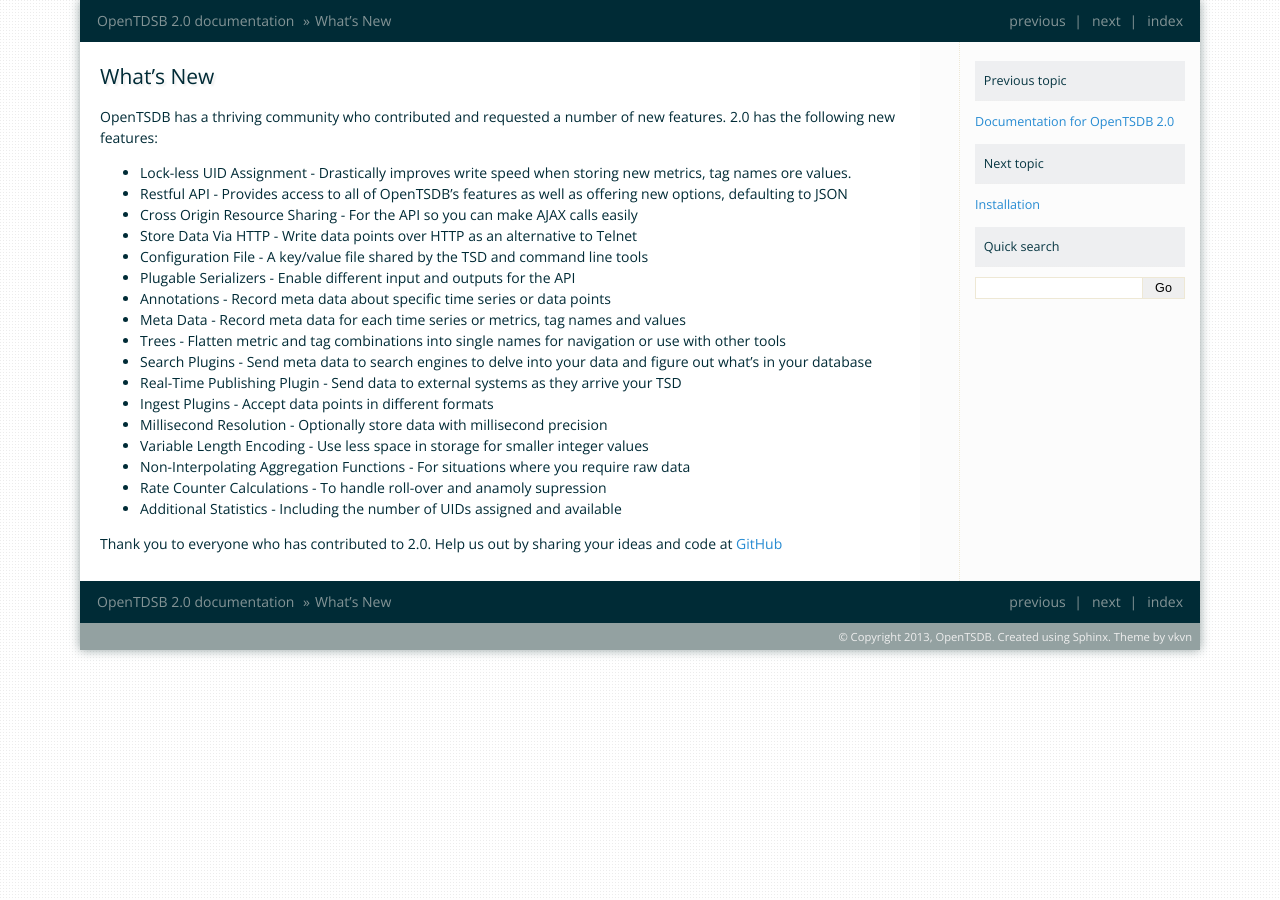
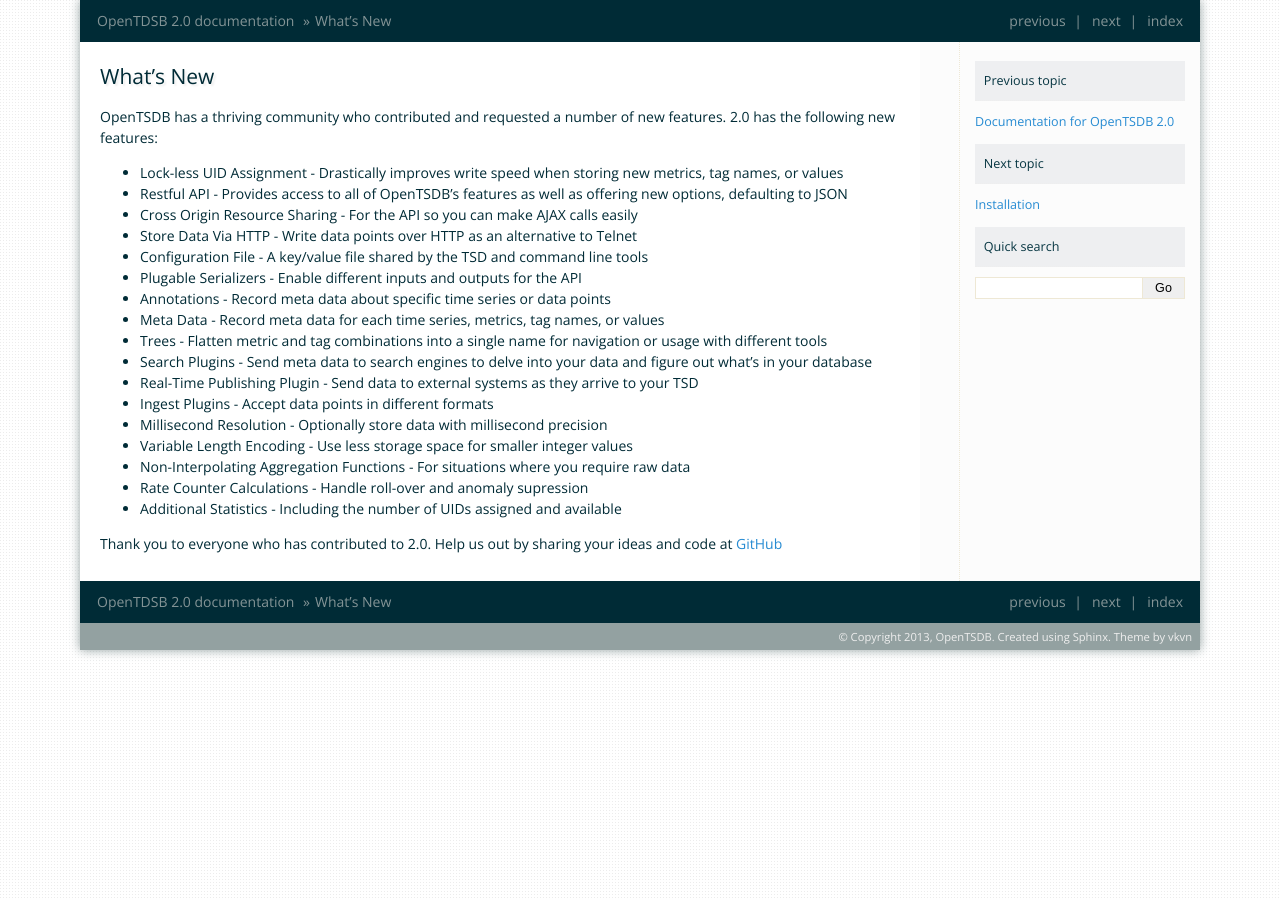
Before and after one commit to OpenTSDB/opentsdb.net, a Sphinx documentation site: the page built from docs/source/new.rst, in a window 1280 px wide. Built offline with Sphinx 7.4.7, drawn with Linux system fonts in a browser that asks for light colours.

Commit message:
Some proofing for the "What's new" doc page

```diff
--- a/docs/source/new.rst
+++ b/docs/source/new.rst
@@ -3,22 +3,22 @@
 
 OpenTSDB has a thriving community who contributed and requested a number of new features. 2.0 has the following new features:
 
-* Lock-less UID Assignment - Drastically improves write speed when storing new metrics, tag names ore values.
+* Lock-less UID Assignment - Drastically improves write speed when storing new metrics, tag names, or values
 * Restful API - Provides access to all of OpenTSDB's features as well as offering new options, defaulting to JSON
 * Cross Origin Resource Sharing - For the API so you can make AJAX calls easily
 * Store Data Via HTTP - Write data points over HTTP as an alternative to Telnet
 * Configuration File - A key/value file shared by the TSD and command line tools
-* Plugable Serializers - Enable different input and outputs for the API
+* Plugable Serializers - Enable different inputs and outputs for the API
 * Annotations - Record meta data about specific time series or data points
-* Meta Data - Record meta data for each time series or metrics, tag names and values
-* Trees - Flatten metric and tag combinations into single names for navigation or use with other tools
+* Meta Data - Record meta data for each time series, metrics, tag names, or values
+* Trees - Flatten metric and tag combinations into a single name for navigation or usage with different tools
 * Search Plugins - Send meta data to search engines to delve into your data and figure out what's in your database
-* Real-Time Publishing Plugin - Send data to external systems as they arrive your TSD
+* Real-Time Publishing Plugin - Send data to external systems as they arrive to your TSD
 * Ingest Plugins - Accept data points in different formats
 * Millisecond Resolution - Optionally store data with millisecond precision
-* Variable Length Encoding - Use less space in storage for smaller integer values
+* Variable Length Encoding - Use less storage space for smaller integer values
 * Non-Interpolating Aggregation Functions - For situations where you require raw data
-* Rate Counter Calculations - To handle roll-over and anamoly supression
+* Rate Counter Calculations - Handle roll-over and anomaly supression
 * Additional Statistics - Including the number of UIDs assigned and available
 
 Thank you to everyone who has contributed to |version|. Help us out by sharing your ideas and code at `GitHub <https://github.com/OpenTSDB>`_
```
